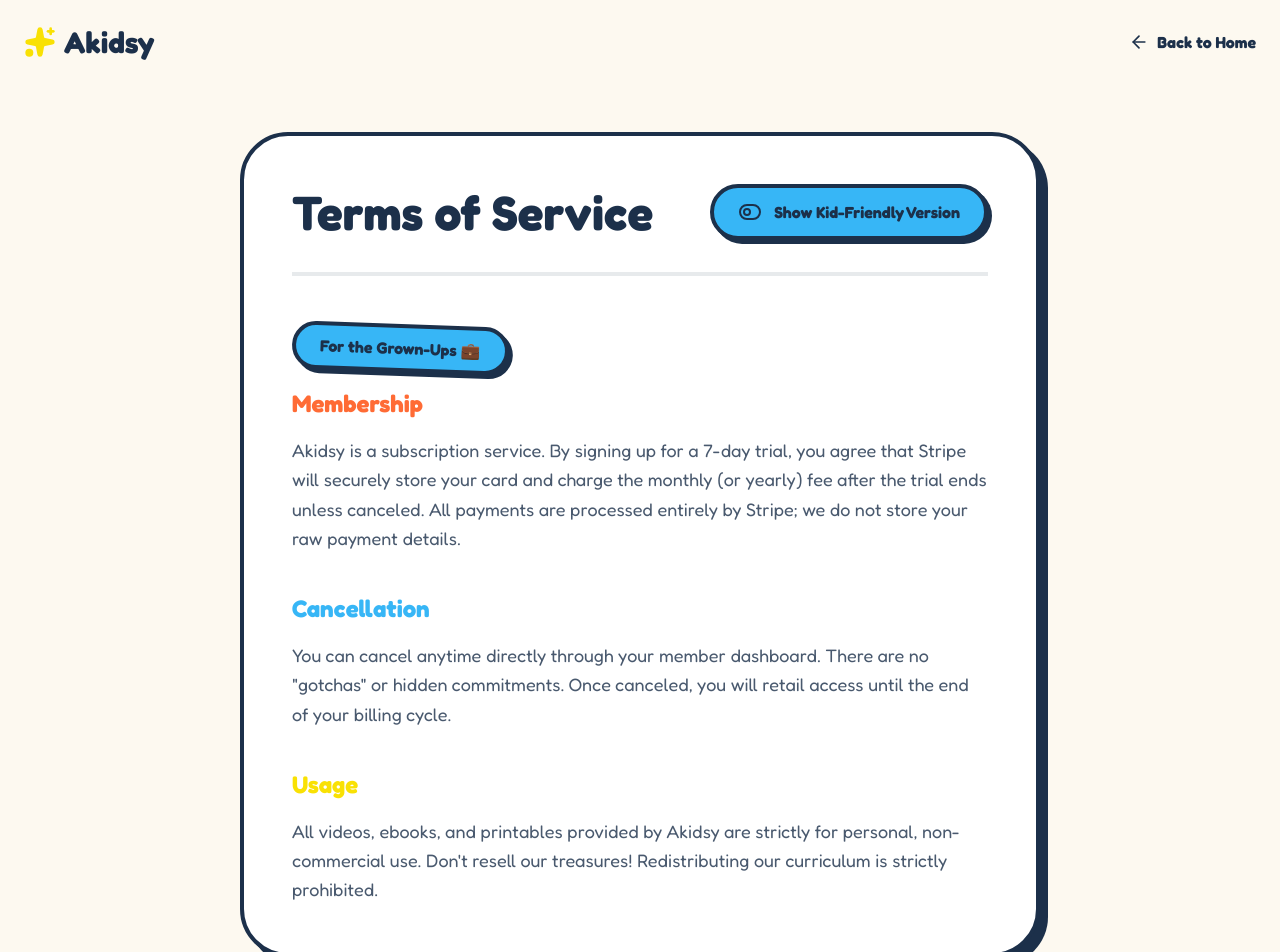
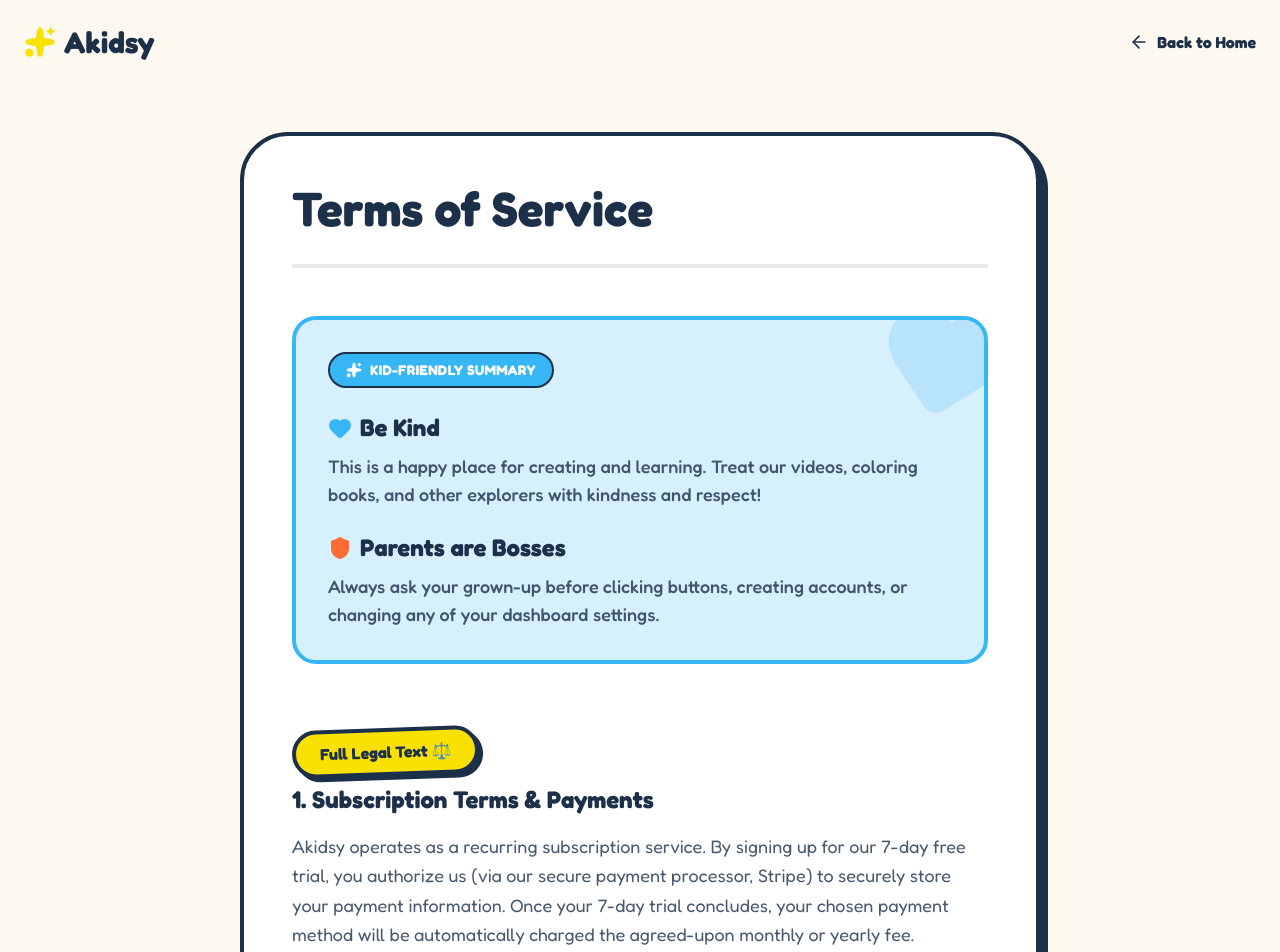
Before and after one commit to ivarnor/akidsy-official, a Next.js app: page /terms in a window 1280 px wide. Shown: the top 952 px of the page. Built offline with nearby package versions, Linux system fonts and the light colour scheme.

Commit message:
Update Terms and Privacy pages with comprehensive legal content and permanent Kid-Friendly styling

```diff
--- a/app/privacy/page.tsx
+++ b/app/privacy/page.tsx
@@ -1,12 +1,9 @@
 'use client';
 
-import { useState } from 'react';
 import Link from 'next/link';
-import { Sparkles, ShieldCheck, Heart, ArrowLeft, ToggleLeft, ToggleRight } from 'lucide-react';
+import { Sparkles, ShieldCheck, Heart, ArrowLeft } from 'lucide-react';
 
 export default function PrivacyPage() {
-    const [isKidFriendly, setIsKidFriendly] = useState(false);
-
     return (
         <div className="min-h-screen bg-cream font-sans flex flex-col">
             {/* Navigation */}
@@ -25,79 +22,79 @@ export default function PrivacyPage() {
 
             <main className="flex-1 max-w-4xl w-full mx-auto p-6 md:p-12">
                 <div className="bg-white border-4 border-navy rounded-[3rem] p-8 md:p-12 shadow-[8px_8px_0px_0px_#1C304A]">
-                    <div className="flex flex-col md:flex-row justify-between items-start md:items-center gap-6 mb-12 pb-8 border-b-4 border-navy/10">
+                    <div className="mb-12 pb-8 border-b-4 border-navy/10">
                         <h1 className="text-4xl md:text-5xl font-extrabold text-navy">
                             Privacy Policy
                         </h1>
-
-                        {/* Kid-Friendly Toggle */}
-                        <button
-                            onClick={() => setIsKidFriendly(!isKidFriendly)}
-                            className={`flex items-center gap-3 px-6 py-3 rounded-full border-4 border-navy font-bold transition-all shadow-[4px_4px_0px_0px_#1C304A] hover:-translate-y-1 active:translate-y-0 ${isKidFriendly ? 'bg-sunshine text-navy' : 'bg-sky text-navy'
-                                }`}
-                        >
-                            {isKidFriendly ? (
-                                <><ToggleRight className="w-6 h-6" /> Kids Version ON</>
-                            ) : (
-                                <><ToggleLeft className="w-6 h-6" /> Show Kid-Friendly Version</>
-                            )}
-                        </button>
                     </div>
 
-                    {isKidFriendly ? (
-                        /* For the Creative Explorers Content */
-                        <div className="space-y-10 animate-in fade-in slide-in-from-bottom-4 duration-500">
-                            <div className="inline-block bg-sunshine text-navy font-bold px-6 py-2 rounded-full border-4 border-navy mb-4 shadow-[4px_4px_0px_0px_#1C304A] rotate-[-2deg]">
-                                For the Creative Explorers 🚀
+                    {/* Kid-Friendly Summary Box */}
+                    <div className="bg-sunshine/20 border-4 border-sunshine rounded-3xl p-8 mb-16 relative overflow-hidden">
+                        <div className="absolute -right-6 -top-6 text-sunshine opacity-30 transform -rotate-12">
+                            <ShieldCheck className="w-32 h-32 fill-current" />
+                        </div>
+                        <div className="relative z-10">
+                            <div className="inline-flex items-center gap-2 bg-sunshine text-navy font-bold px-4 py-1.5 rounded-full border-2 border-navy mb-6 text-sm uppercase tracking-wide">
+                                <Sparkles className="w-4 h-4 fill-navy" />
+                                Kid-Friendly Summary
+                            </div>
+                            <div className="space-y-6">
+                                <div>
+                                    <h3 className="text-2xl font-bold text-navy flex items-center gap-2 mb-2">
+                                        <ShieldCheck className="w-6 h-6 text-sky fill-sky" /> Safety First
+                                    </h3>
+                                    <p className="text-navy/80 font-medium text-lg">
+                                        We don't have chat rooms or public profiles, so you're totally safe here! Only you and your grown-up can see what you are making and watching.
+                                    </p>
+                                </div>
+                                <div>
+                                    <h3 className="text-2xl font-bold text-navy flex items-center gap-2 mb-2">
+                                        <Heart className="w-6 h-6 text-persimmon fill-persimmon" /> Secret Identity
+                                    </h3>
+                                    <p className="text-navy/80 font-medium text-lg">
+                                        We don't share your secrets or activities with anyone else on the internet. Your creative projects are yours alone!
+                                    </p>
+                                </div>
+                            </div>
+                        </div>
                     </div>
 
-                            <section className="bg-cream p-8 rounded-3xl border-4 border-navy shadow-[4px_4px_0px_0px_#1C304A]">
-                                <h2 className="text-3xl font-bold text-sky mb-4 flex items-center gap-3">
-                                    <ShieldCheck className="w-8 h-8 fill-sky" /> Safety First
-                                </h2>
-                                <p className="text-xl text-navy/80 font-medium">
-                                    We don't have chat rooms or public profiles, so you're totally safe here! Only you and your grown-up can see what you are making and watching.
-                                </p>
-                            </section>
-
-                            <section className="bg-cream p-8 rounded-3xl border-4 border-navy shadow-[4px_4px_0px_0px_#1C304A]">
-                                <h2 className="text-3xl font-bold text-persimmon mb-4 flex items-center gap-3">
-                                    <Heart className="w-8 h-8 fill-persimmon" /> Secret Identity
-                                </h2>
-                                <p className="text-xl text-navy/80 font-medium">
-                                    We don't share your secrets or activities with anyone else on the internet. Your creative projects are yours alone!
-                                </p>
-                            </section>
-                        </div>
-                    ) : (
-                        /* For the Grown-Ups Content */
-                        <div className="space-y-10 animate-in fade-in slide-in-from-bottom-4 duration-500">
-                            <div className="inline-block bg-sky text-navy font-bold px-6 py-2 rounded-full border-4 border-navy mb-4 shadow-[4px_4px_0px_0px_#1C304A] rotate-[2deg]">
-                                For the Grown-Ups 💼
+                    {/* Full Legal Text */}
+                    <div className="space-y-12">
+                        <div className="inline-block bg-sky text-navy font-bold px-6 py-2 rounded-full border-4 border-navy mb-2 shadow-[4px_4px_0px_0px_#1C304A] rotate-[2deg]">
+                            Full Legal Text ⚖️
                         </div>
 
                         <section>
-                                <h2 className="text-2xl font-bold text-persimmon mb-4">Our Core Philosophy</h2>
+                            <h2 className="text-2xl font-bold text-navy mb-4 flex items-center gap-2">
+                                1. Data Collection & Usage
+                            </h2>
+                            <p className="text-lg text-navy/80 leading-relaxed mb-4">
+                                Akidsy is fiercely dedicated to preserving a safe, educational space. We do not sell your personal data. We collect only the absolute minimum information required to operate our service: your parent/guardian email address (managed securely via Supabase Auth) and necessary payment correlation details (processed safely through our compliance partner, Stripe).
+                            </p>
                             <p className="text-lg text-navy/80 leading-relaxed">
-                                    We do NOT sell data. Akidsy is fiercely dedicated to preserving a safe, educational space for all subscribers. Your private information is never monetized.
+                                We utilize cookies and local storage tokens strictly to maintain your active login session and authorize access to your dashboard content.
                             </p>
                         </section>
 
                         <section>
-                                <h2 className="text-2xl font-bold text-sky mb-4">Information Collection</h2>
+                            <h2 className="text-2xl font-bold text-navy mb-4 flex items-center gap-2">
+                                2. COPPA Compliance (Children's Privacy)
+                            </h2>
                             <p className="text-lg text-navy/80 leading-relaxed">
-                                    We only collect the bare minimum—your email address, user ID, and payment correlation (anonymized via Stripe)—necessary to make the member dashboard function correctly and keep your subscription secure.
+                                Protecting the privacy of young children is immensely important to us. In strict compliance with the Children's Online Privacy Protection Act (COPPA), Akidsy does not knowingly collect, maintain, or solicit any personally identifiable information from children under the age of 13 without the explicit consent of their parent or legal guardian. Subscriptions must be created and managed by an adult.
                             </p>
                         </section>
 
                         <section>
-                                <h2 className="text-2xl font-bold text-sunshine mb-4">Data Security</h2>
+                            <h2 className="text-2xl font-bold text-navy mb-4 flex items-center gap-2">
+                                3. User Data Rights
+                            </h2>
                             <p className="text-lg text-navy/80 leading-relaxed">
-                                    Our platform utilizes Next.js and Supabase Auth to ensure your credentials are encrypted and strictly controlled at the server-level via Middleware. We enforce a zero-tolerance policy for extraneous tracking scripts or third-party cookies inside the portal.
+                                As a user, you maintain complete control over your data footprint on Akidsy. You have the right to request a full overview of any data tied to your account, and the right to request immediate deletion of your account and all associated personal data from our systems. If you wish to execute a data deletion request, you may contact our support team, and the request will be processed immediately.
                             </p>
                         </section>
                     </div>
-                    )}
                 </div>
             </main>
 
--- a/app/terms/page.tsx
+++ b/app/terms/page.tsx
@@ -1,12 +1,9 @@
 'use client';
 
-import { useState } from 'react';
 import Link from 'next/link';
-import { Sparkles, ShieldCheck, Heart, ArrowLeft, ToggleLeft, ToggleRight } from 'lucide-react';
+import { Sparkles, ShieldCheck, Heart, ArrowLeft, BookOpen, AlertTriangle } from 'lucide-react';
 
 export default function TermsPage() {
-    const [isKidFriendly, setIsKidFriendly] = useState(false);
-
     return (
         <div className="min-h-screen bg-cream font-sans flex flex-col">
             {/* Navigation */}
@@ -25,79 +22,88 @@ export default function TermsPage() {
 
             <main className="flex-1 max-w-4xl w-full mx-auto p-6 md:p-12">
                 <div className="bg-white border-4 border-navy rounded-[3rem] p-8 md:p-12 shadow-[8px_8px_0px_0px_#1C304A]">
-                    <div className="flex flex-col md:flex-row justify-between items-start md:items-center gap-6 mb-12 pb-8 border-b-4 border-navy/10">
+                    <div className="mb-12 pb-8 border-b-4 border-navy/10">
                         <h1 className="text-4xl md:text-5xl font-extrabold text-navy">
                             Terms of Service
                         </h1>
-
-                        {/* Kid-Friendly Toggle */}
-                        <button
-                            onClick={() => setIsKidFriendly(!isKidFriendly)}
-                            className={`flex items-center gap-3 px-6 py-3 rounded-full border-4 border-navy font-bold transition-all shadow-[4px_4px_0px_0px_#1C304A] hover:-translate-y-1 active:translate-y-0 ${isKidFriendly ? 'bg-sunshine text-navy' : 'bg-sky text-navy'
-                                }`}
-                        >
-                            {isKidFriendly ? (
-                                <><ToggleRight className="w-6 h-6" /> Kids Version ON</>
-                            ) : (
-                                <><ToggleLeft className="w-6 h-6" /> Show Kid-Friendly Version</>
-                            )}
-                        </button>
                     </div>
 
-                    {isKidFriendly ? (
-                        /* For the Creative Explorers Content */
-                        <div className="space-y-10 animate-in fade-in slide-in-from-bottom-4 duration-500">
-                            <div className="inline-block bg-sunshine text-navy font-bold px-6 py-2 rounded-full border-4 border-navy mb-4 shadow-[4px_4px_0px_0px_#1C304A] rotate-[-2deg]">
-                                For the Creative Explorers 🚀
+                    {/* Kid-Friendly Summary Box */}
+                    <div className="bg-sky/20 border-4 border-sky rounded-3xl p-8 mb-16 relative overflow-hidden">
+                        <div className="absolute -right-6 -top-6 text-sky opacity-20 transform rotate-12">
+                            <Heart className="w-32 h-32 fill-current" />
+                        </div>
+                        <div className="relative z-10">
+                            <div className="inline-flex items-center gap-2 bg-sky text-white font-bold px-4 py-1.5 rounded-full border-2 border-navy mb-6 text-sm uppercase tracking-wide">
+                                <Sparkles className="w-4 h-4 fill-white" />
+                                Kid-Friendly Summary
+                            </div>
+                            <div className="space-y-6">
+                                <div>
+                                    <h3 className="text-2xl font-bold text-navy flex items-center gap-2 mb-2">
+                                        <Heart className="w-6 h-6 text-sky fill-sky" /> Be Kind
+                                    </h3>
+                                    <p className="text-navy/80 font-medium text-lg">
+                                        This is a happy place for creating and learning. Treat our videos, coloring books, and other explorers with kindness and respect!
+                                    </p>
+                                </div>
+                                <div>
+                                    <h3 className="text-2xl font-bold text-navy flex items-center gap-2 mb-2">
+                                        <ShieldCheck className="w-6 h-6 text-persimmon fill-persimmon" /> Parents are Bosses
+                                    </h3>
+                                    <p className="text-navy/80 font-medium text-lg">
+                                        Always ask your grown-up before clicking buttons, creating accounts, or changing any of your dashboard settings.
+                                    </p>
+                                </div>
+                            </div>
+                        </div>
                     </div>
 
-                            <section className="bg-cream p-8 rounded-3xl border-4 border-navy shadow-[4px_4px_0px_0px_#1C304A]">
-                                <h2 className="text-3xl font-bold text-sky mb-4 flex items-center gap-3">
-                                    <Heart className="w-8 h-8 fill-sky" /> Be Kind
-                                </h2>
-                                <p className="text-xl text-navy/80 font-medium">
-                                    This is a happy place for creating and learning. Treat our videos, books, and other explorers with kindness and respect!
-                                </p>
-                            </section>
-
-                            <section className="bg-cream p-8 rounded-3xl border-4 border-navy shadow-[4px_4px_0px_0px_#1C304A]">
-                                <h2 className="text-3xl font-bold text-persimmon mb-4 flex items-center gap-3">
-                                    <ShieldCheck className="w-8 h-8 fill-persimmon" /> Parents are Bosses
-                                </h2>
-                                <p className="text-xl text-navy/80 font-medium">
-                                    Always ask your grown-up before clicking buttons, creating accounts, or changing any of your dashboard settings.
-                                </p>
-                            </section>
-                        </div>
-                    ) : (
-                        /* For the Grown-Ups Content */
-                        <div className="space-y-10 animate-in fade-in slide-in-from-bottom-4 duration-500">
-                            <div className="inline-block bg-sky text-navy font-bold px-6 py-2 rounded-full border-4 border-navy mb-4 shadow-[4px_4px_0px_0px_#1C304A] rotate-[2deg]">
-                                For the Grown-Ups 💼
+                    {/* Full Legal Text */}
+                    <div className="space-y-12">
+                        <div className="inline-block bg-sunshine text-navy font-bold px-6 py-2 rounded-full border-4 border-navy mb-2 shadow-[4px_4px_0px_0px_#1C304A] rotate-[-2deg]">
+                            Full Legal Text ⚖️
                         </div>
 
                         <section>
-                                <h2 className="text-2xl font-bold text-persimmon mb-4">Membership</h2>
+                            <h2 className="text-2xl font-bold text-navy mb-4 flex items-center gap-2">
+                                1. Subscription Terms & Payments
+                            </h2>
+                            <p className="text-lg text-navy/80 leading-relaxed mb-4">
+                                Akidsy operates as a recurring subscription service. By signing up for our 7-day free trial, you authorize us (via our secure payment processor, Stripe) to securely store your payment information. Once your 7-day trial concludes, your chosen payment method will be automatically charged the agreed-upon monthly or yearly fee.
+                            </p>
                             <p className="text-lg text-navy/80 leading-relaxed">
-                                    Akidsy is a subscription service. By signing up for a 7-day trial, you agree that Stripe will securely store your card and charge the monthly (or yearly) fee after the trial ends unless canceled. All payments are processed entirely by Stripe; we do not store your raw payment details.
+                                You hold the right to cancel your subscription at any time directly through your member dashboard. Upon cancellation, your access will remain active until the end of your current billing cycle. No hidden fees or "gotchas."
                             </p>
                         </section>
 
                         <section>
-                                <h2 className="text-2xl font-bold text-sky mb-4">Cancellation</h2>
+                            <h2 className="text-2xl font-bold text-navy mb-4 flex items-center gap-2">
+                                2. Intellectual Property
+                            </h2>
                             <p className="text-lg text-navy/80 leading-relaxed">
-                                    You can cancel anytime directly through your member dashboard. There are no "gotchas" or hidden commitments. Once canceled, you will retail access until the end of your billing cycle.
+                                All content provided within the Akidsy platform, including but not limited to educational videos, printable coloring books, interactive ebooks, and puzzles, is the exclusive intellectual property of Akidsy. Your membership grants you a limited, non-exclusive, non-transferable license to access this content for personal, non-commercial use only. You may not claim ownership of, alter, or resell our creative materials.
                             </p>
                         </section>
 
                         <section>
-                                <h2 className="text-2xl font-bold text-sunshine mb-4">Usage</h2>
+                            <h2 className="text-2xl font-bold text-navy mb-4 flex items-center gap-2">
+                                3. User Conduct & Restrictions
+                            </h2>
                             <p className="text-lg text-navy/80 leading-relaxed">
-                                    All videos, ebooks, and printables provided by Akidsy are strictly for personal, non-commercial use. Don't resell our treasures! Redistributing our curriculum is strictly prohibited.
+                                We protect our community and our creators. You agree not to engage in unauthorized data scraping, reverse-engineering, or bulk downloading of Akidsy content. Sharing your account credentials or illegally redistributing member exclusives, videos, or printables on public forums or personal networks is strictly prohibited and will result in the immediate termination of your account without a refund.
+                            </p>
+                        </section>
+
+                        <section>
+                            <h2 className="text-2xl font-bold text-navy mb-4 flex items-center gap-2">
+                                4. Limitation of Liability
+                            </h2>
+                            <p className="text-lg text-navy/80 leading-relaxed">
+                                Akidsy provides educational tools and entertainment "as is". While we strive for absolute accuracy and positive experiences, we cannot be held liable for indirect results stemming from the use of our services. Or, as we like to say: we provide the coloring books, but we are not responsible if your kid gets crayon on the carpet!
                             </p>
                         </section>
                     </div>
-                    )}
                 </div>
             </main>
 
```
Lines whose indentation alone changed are shown as unchanged.
